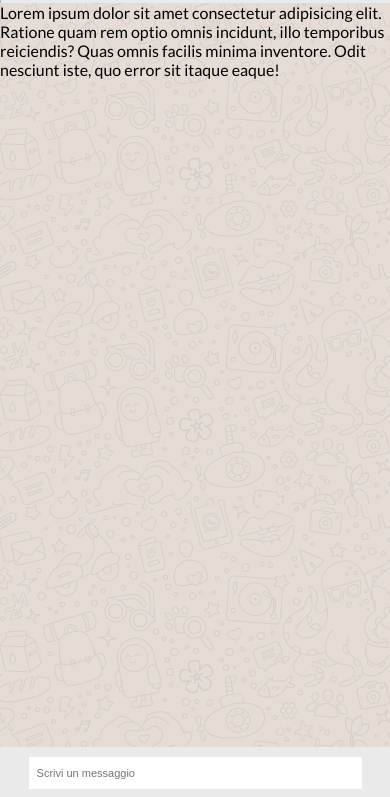
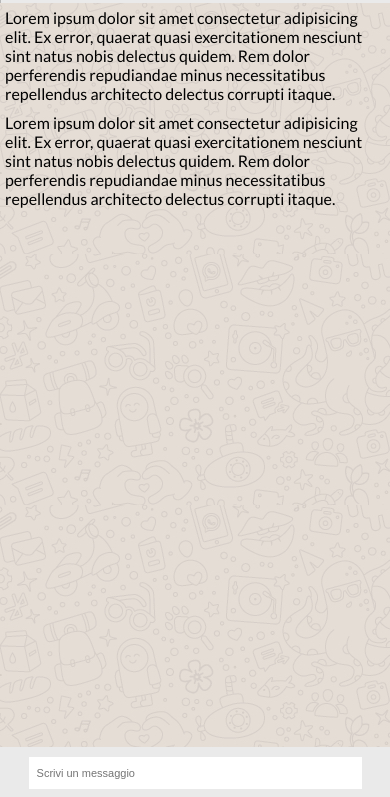
Before and after one commit to federicoalagna/html-css-boolzapp, a plain HTML site: page index.html in a window 390 px wide. Shown: the part 47-844 px from the top of the page. Drawn offline with Linux system fonts and the light colour scheme.

Commit message:
responsive completo

```diff
--- a/index.html
+++ b/index.html
@@ -159,10 +159,26 @@
             </div>
           </header>
           <div class="chat">
-            Lorem ipsum dolor sit amet consectetur adipisicing elit. Ratione
-            quam rem optio omnis incidunt, illo temporibus reiciendis? Quas
-            omnis facilis minima inventore. Odit nesciunt iste, quo error sit
-            itaque eaque!
+            <ul class="conversation">
+              <li class="flex">
+                <div class="sent">
+                  Lorem ipsum dolor sit amet consectetur adipisicing elit. Ex
+                  error, quaerat quasi exercitationem nesciunt sint natus nobis
+                  delectus quidem. Rem dolor perferendis repudiandae minus
+                  necessitatibus repellendus architecto delectus corrupti
+                  itaque.
+                </div>
+              </li>
+              <li class="flex">
+                <div class="received">
+                  Lorem ipsum dolor sit amet consectetur adipisicing elit. Ex
+                  error, quaerat quasi exercitationem nesciunt sint natus nobis
+                  delectus quidem. Rem dolor perferendis repudiandae minus
+                  necessitatibus repellendus architecto delectus corrupti
+                  itaque.
+                </div>
+              </li>
+            </ul>
           </div>
           <div id="keyboard">
             <i class="icon fas fa-face-smile"></i>
```
